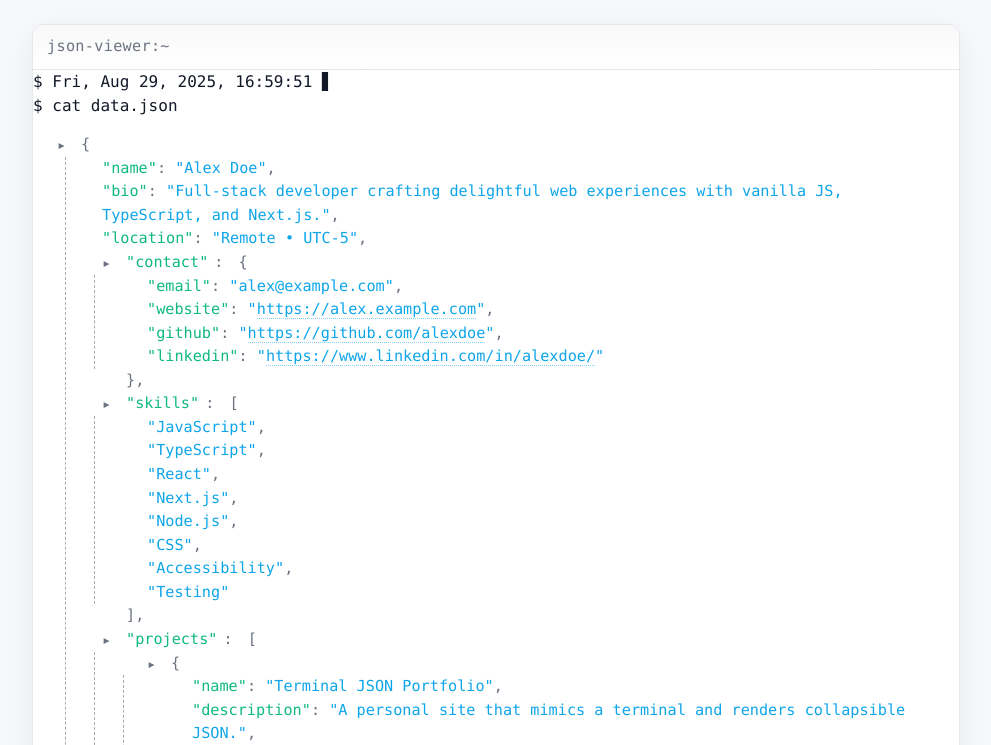
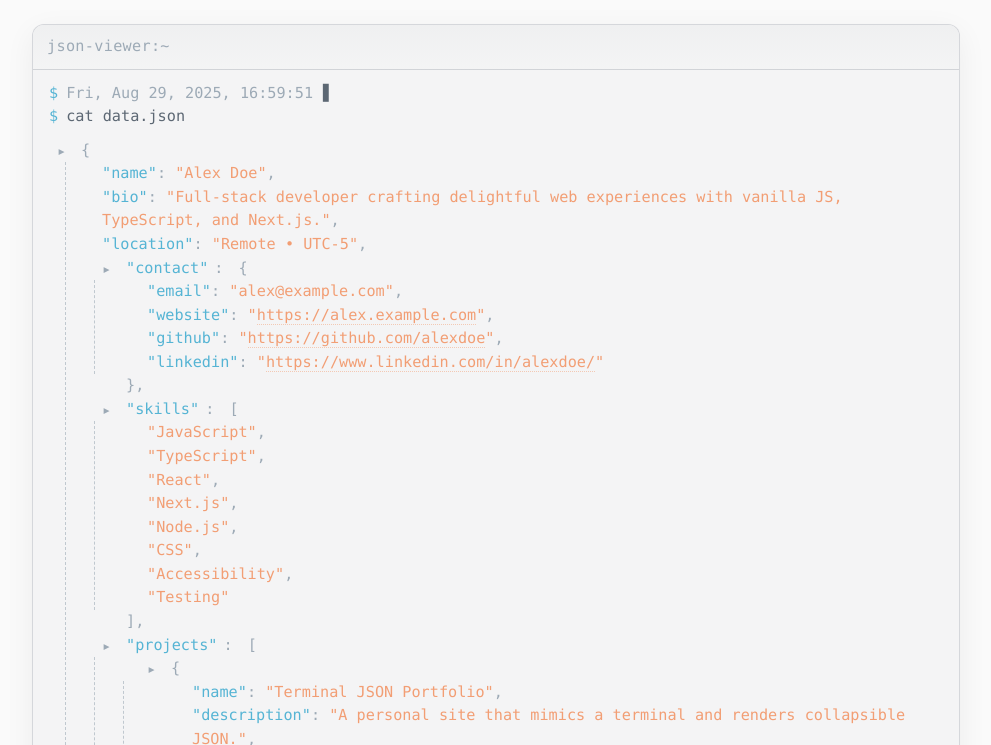
Before and after one commit to sistla-gautam/terminal-portfolio, a plain HTML site: page index.html in a window 1280 px wide. Shown: the top 745 px of the page, without its empty margins (144-1135 px from the left). Drawn offline with Linux system fonts and the light colour scheme.

Commit message:
Update styles.css

```diff
--- a/styles.css
+++ b/styles.css
@@ -1,23 +1,24 @@
 /* Color system (exactly 5 colors total):
-   - Primary: teal (#10b981)
+   - Primary: teal (#10b981) -> brand (#55B4D4)
    - Neutral bg / fg (auto via scheme)
    - Muted gray
-   - Accent: cyan-blue (#0ea5e9)
+   - Accent: cyan-blue (#0ea5e9) -> accent (#F29E74)
 */
 
 :root {
-  --bg: #f6f8fb;
-  --fg: #111827;
-  --muted: #6b7280;
-  --primary: #10b981;
-  --accent: #0ea5e9;
+  /* Ayu (light) */
+  --bg: #fafafa; /* neutral 1 */
+  --fg: #5c6773; /* neutral 2 */
+  --muted: #9daab6; /* neutral 3 */
+  --primary: #55b4d4; /* brand */
+  --accent: #f29e74; /* accent */
 
-  --panel: #ffffff;
-  --border: #e5e7eb;
+  /* derived */
+  --panel: color-mix(in srgb, var(--bg), var(--fg) 4%);
+  --border: color-mix(in srgb, var(--fg), transparent 80%);
   --shadow: 0 8px 30px rgba(0, 0, 0, 0.06);
 
   --font-mono: ui-monospace, SFMono-Regular, Menlo, Monaco, Consolas, "Liberation Mono", "Courier New", monospace;
-
   --radius: 12px;
   --gap: 16px;
   --line-height: 1.55;
@@ -25,11 +26,16 @@
 
 @media (prefers-color-scheme: dark) {
   :root {
-    --bg: #0b0e14;
-    --fg: #e5e7eb;
-    --muted: #94a3b8;
-    --panel: #0f131a;
-    --border: #1f2937;
+    /* Nord (dark) */
+    --bg: #2e3440; /* neutral 1 */
+    --fg: #d8dee9; /* neutral 2 */
+    --muted: #616e88; /* neutral 3 */
+    --primary: #88c0d0; /* brand */
+    --accent: #a3be8c; /* accent */
+
+    /* derived */
+    --panel: color-mix(in srgb, var(--bg), var(--fg) 3%);
+    --border: color-mix(in srgb, var(--fg), transparent 80%);
     --shadow: 0 8px 30px rgba(0, 0, 0, 0.5);
   }
 }
@@ -110,11 +116,47 @@ body {
   font-size: 0.95rem;
 }
 
+.terminal-prompt {
+  padding: 12px 16px 0;
+  font-size: 0.95rem;
+}
+.prompt-line {
+  display: flex;
+  align-items: baseline;
+  gap: 8px;
+  color: var(--fg);
+  white-space: pre-wrap;
+}
+.prompt-prefix {
+  color: var(--primary);
+  user-select: none;
+}
+.prompt-time {
+  color: var(--muted);
+}
+.cursor {
+  display: inline-block;
+  margin-left: 2px;
+  width: 0.6ch;
+  animation: blink 1s steps(1) infinite;
+  color: var(--fg);
+}
+@keyframes blink {
+  0%,
+  50% {
+    opacity: 1;
+  }
+  50.01%,
+  100% {
+    opacity: 0;
+  }
+}
+
 .json-root {
-  padding: 14px 16px 18px;
+  padding: 10px 16px 18px; /* reduce top padding to sit closer to prompt */
   font-size: 0.95rem;
   overflow-x: auto;
-  white-space: pre-wrap; /* allow wrapping on small screens */
+  white-space: pre-wrap;
 }
 
 /* JSON syntax highlighting */
@@ -224,48 +266,3 @@ details[open] .disclosure {
     transition: none;
   }
 }
-
-/* Copy button */
-.copy-btn {
-  margin-left: auto;
-  background: transparent;
-  border: 1px solid var(--border);
-  color: var(--muted);
-  border-radius: 8px;
-  font-size: 0.75rem;
-  padding: 2px 8px;
-  line-height: 1.8;
-  cursor: pointer;
-  transition: background-color 120ms ease, color 120ms ease, border-color 120ms ease;
-}
-.copy-btn:hover,
-.copy-btn:focus-visible {
-  color: var(--fg);
-  border-color: color-mix(in srgb, var(--primary), var(--border) 50%);
-  background: color-mix(in srgb, var(--primary), transparent 90%);
-}
-.copy-btn:active {
-  transform: translateY(0.5px);
-}
-
-/* Small "Copied!" toast */
-.toast {
-  position: fixed;
-  left: 50%;
-  bottom: 24px;
-  transform: translateX(-50%);
-  background: var(--panel);
-  color: var(--fg);
-  border: 1px solid var(--border);
-  padding: 8px 12px;
-  border-radius: 999px;
-  box-shadow: var(--shadow);
-  font-size: 0.85rem;
-  opacity: 0;
-  pointer-events: none;
-  transition: opacity 180ms ease, transform 180ms ease;
-}
-.toast.show {
-  opacity: 1;
-  transform: translateX(-50%) translateY(-4px);
-}
```
